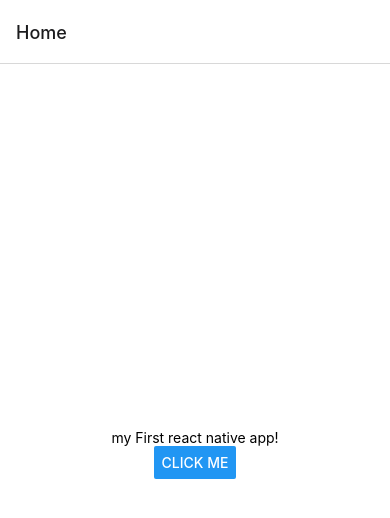
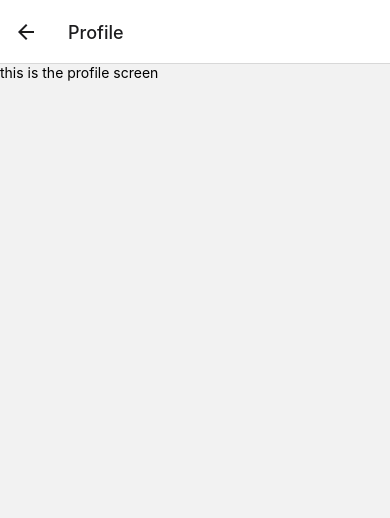
Before and after one commit to lorenzosyku/cc-expo-demo, a React Native app: screen /Profile in a window 390 px wide. Shown: the top 518 px of the page. Built offline with nearby package versions, Linux system fonts and the light colour scheme.

Commit message:
added types for navigation to work

```diff
--- a/App.tsx
+++ b/App.tsx
@@ -1,14 +1,27 @@
 import { NavigationContainer } from "@react-navigation/native";
 import Home from "./screens/Home";
-import { createNativeStackNavigator } from '@react-navigation/native-stack';
+import { createNativeStackNavigator, NativeStackNavigationProp } from "@react-navigation/native-stack";
+import Profile from "./screens/Profile";
 
-const Stack = createNativeStackNavigator()
+export type RootStackParamList = {
+  Home: undefined;
+  Profile: undefined;
+}
+
+export type homeScreenProp = NativeStackNavigationProp<
+  RootStackParamList,
+  "Home",
+  "Profile"
+>;
+
+const Stack = createNativeStackNavigator();
 
 export default function App() {
   return (
     <NavigationContainer>
       <Stack.Navigator>
         <Stack.Screen name="Home" component={Home} />
+        <Stack.Screen name="Profile" component={Profile} />
       </Stack.Navigator>
     </NavigationContainer>
   );
--- a/screens/Home.tsx
+++ b/screens/Home.tsx
@@ -1,10 +1,14 @@
+import { useNavigation } from "@react-navigation/core";
+import { NativeStackNavigationProp } from "@react-navigation/native-stack";
 import React from "react";
 import { Button, StyleSheet, Text, View } from "react-native";
 import { NativeSyntheticEvent, NativeTouchEvent } from "react-native";
+import { homeScreenProp } from "../App";
 
 const Home = () => {
+  const navigation = useNavigation<homeScreenProp>();
   const handleClick = (ev: NativeSyntheticEvent<NativeTouchEvent>) => {
-    console.log("you clicked");
+    navigation.navigate("Profile");
   };
   return (
     <View style={styles.container}>
--- /dev/null
+++ b/screens/Profile.tsx
@@ -0,0 +1,14 @@
+import React from 'react'
+import { StyleSheet, Text, View } from 'react-native'
+
+const Profile = () => {
+  return (
+    <View>
+      <Text>this is the profile screen</Text>
+    </View>
+  )
+}
+
+export default Profile
+
+const styles = StyleSheet.create({})
```
